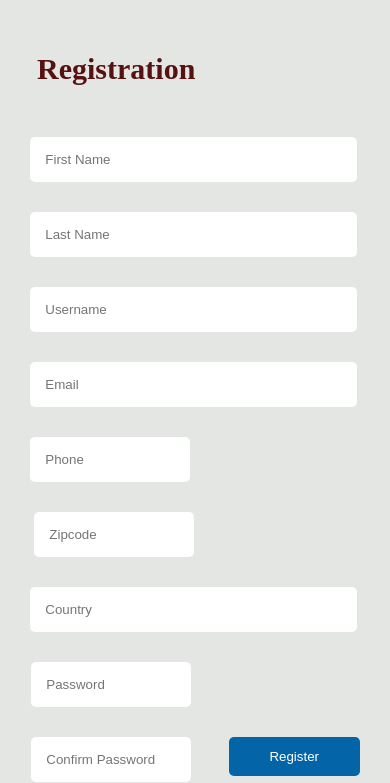
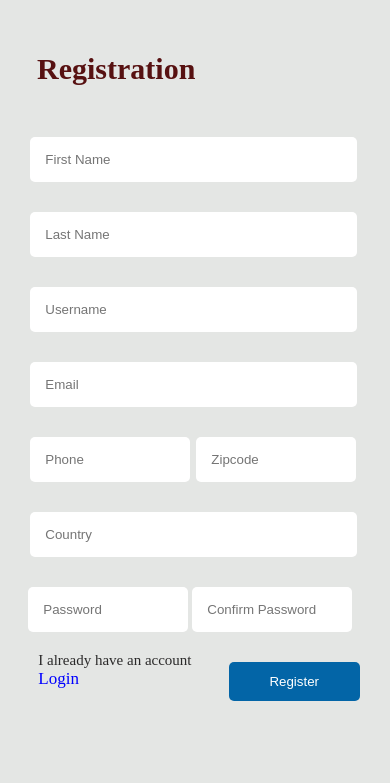
Before and after one commit to Abdoljega/hover-form-app, a plain HTML site: page index.html in a window 390 px wide. Both pictures are taken after a click on the element "Sign Up". Drawn offline with Linux system fonts and the light colour scheme; a web font is replaced by a local one.

Commit message:
six commit

```diff
--- a/css/register.css
+++ b/css/register.css
@@ -430,12 +430,12 @@ main{
 
     .container .register-container.active .register-center form #zipcode{
         width: 48%;
-        margin: 15px 6px;
+        margin: 15px 0;
     }
 
     .container .register-container.active .register-center form input[type="password"]{
         width: 48%;
-        margin: 15px 3px;
+        margin: 15px 0;
     }
 
     .container .register-container .register-center form input{
@@ -454,7 +454,7 @@ main{
 
     .container .register-container .register-center form input[type="password"]{
         width: 48%;
-        margin: 15px 3px;
+        margin: 15px 0;
     }
 
     .register-container.active .register-center{
```
